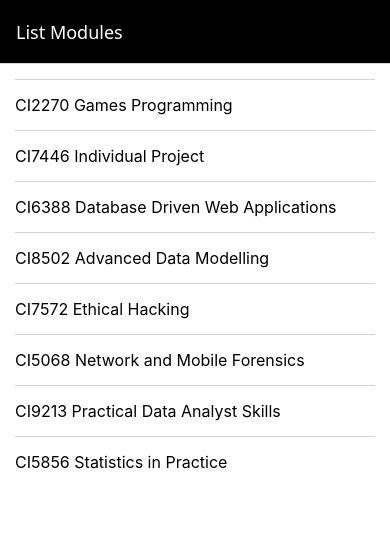
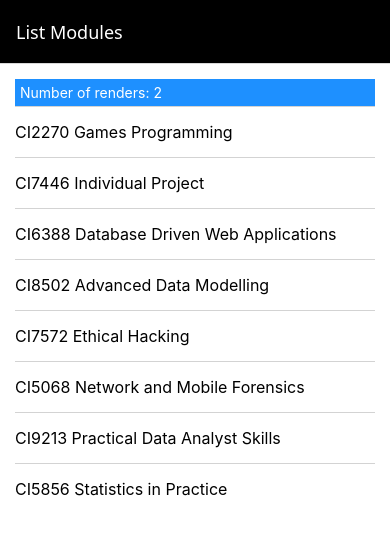
Before and after one commit to tatianapdr/cruddle, a React Native app: screen /ModuleListScreen in a window 390 px wide. Shown: the top 534 px of the page. Built offline with nearby package versions, Linux system fonts and the light colour scheme.

Commit message:
Add RenderCount component and integrate it into ModuleListScreen (#4)

```diff
--- /dev/null
+++ b/src/components/UI/RenderCount.js
@@ -0,0 +1,21 @@
+import { useRef } from 'react';
+import { StyleSheet, Text, View } from 'react-native';
+
+const RenderCount = ({ backgroundColor = 'dodgerblue', fontColor = 'white' }) => {
+  // Initialisation -------------------------
+  // State ----------------------------------
+  const renderCount = useRef(0);
+  renderCount.current += 1;
+
+  // Handlers -------------------------------
+  // View -----------------------------------
+  return <Text style={[styles.count, { backgroundColor, color: fontColor }]}>Number of renders: {renderCount.current}</Text>;
+};
+
+const styles = StyleSheet.create({
+  count: {
+    padding: 5,
+  },
+});
+
+export default RenderCount;
--- a/src/components/screens/ModuleListScreen.js
+++ b/src/components/screens/ModuleListScreen.js
@@ -1,26 +1,27 @@
+import { useState } from 'react';
 import { StyleSheet } from 'react-native';
 import initialModules from '../../data/modules.js';
 import Screen from '../layout/Screen.js';
 import ModuleList from '../entity/modules/ModuleList.js';
+import RenderCount from '../UI/RenderCount.js';
 
 export const ModuleListScreen = () => {
   // Initialisation -------------------------
-  const modules = initialModules;
+  // State ----------------------------------
+  const [modules, setModules] = useState(initialModules); // state arrays, functions
 
-  // State ----------------------------------
   // Handlers -------------------------------
-  const handleSelect = (module) => alert(`Item ${module.ModuleCode} selected`); // anon: if called, will call alert
+  const handleDelete = (module) => setModules(modules.filter((item) => item.ModuleID !== module.ModuleID));
 
   // View -----------------------------------
   return (
     <Screen>
-      <ModuleList modules={modules} onSelect={handleSelect} />
+      <RenderCount />
+      <ModuleList modules={modules} onSelect={handleDelete} />
     </Screen>
   );
 };
 
-const styles = StyleSheet.create({
-  container: {},
-});
+const styles = StyleSheet.create({});
 
 export default ModuleListScreen;
```
